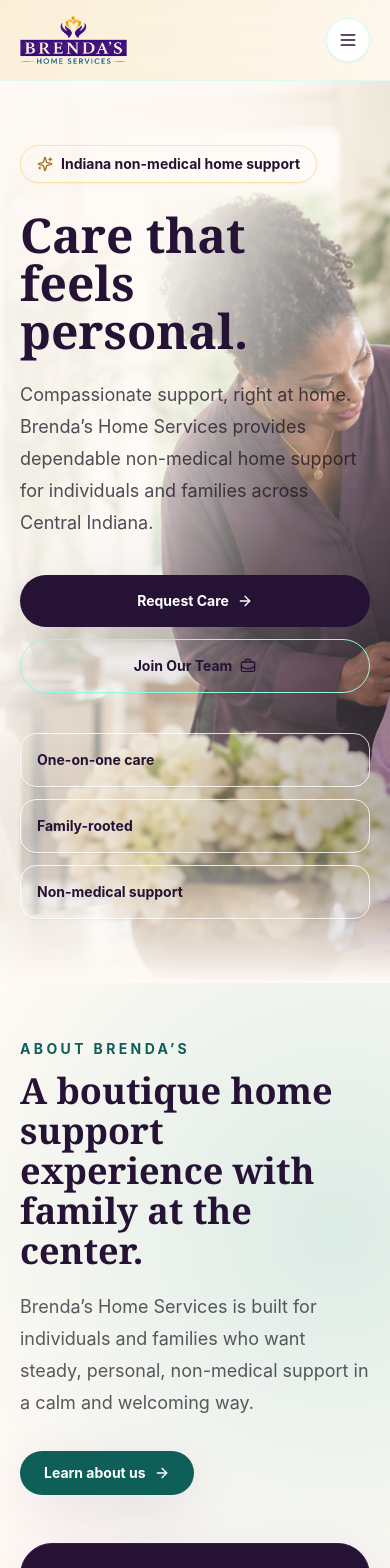
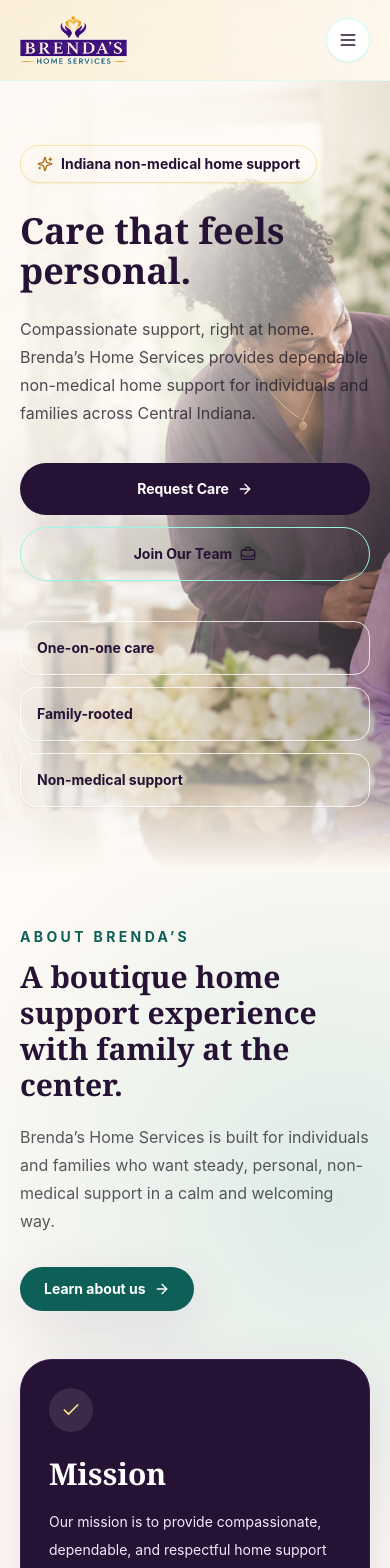
Before and after one commit to pat2100901/brendas-home-services, a Next.js app: page / in a window 390 px wide. Shown: the top 1568 px of the page. Built offline with nearby package versions, Linux system fonts and the light colour scheme.

Commit message:
Shrink hero and section headings on mobile so they don't dominate the viewport

```diff
--- a/app/about/page.tsx
+++ b/app/about/page.tsx
@@ -122,10 +122,10 @@
             <p className="text-xs font-bold uppercase tracking-[0.24em] text-teal-700">
               A note from Brenda
             </p>
-            <h2 className="mt-3 font-serif text-4xl font-semibold tracking-normal text-plum-900 sm:text-5xl">
+            <h2 className="mt-3 font-serif text-3xl font-semibold tracking-normal text-plum-900 sm:text-4xl lg:text-5xl">
               Care should feel like family showed up &mdash; not a shift.
             </h2>
-            <p className="mt-5 text-base leading-8 text-ink/72">
+            <p className="mt-5 text-base leading-7 text-ink/72 sm:leading-8">
               Brenda&rsquo;s Home Services was built for the moments families know well: a
               parent who needs a little more help with daily routines, a loved one who deserves
               steady companionship, a household that just needs a calmer rhythm. Our promise is
@@ -247,10 +247,10 @@
               <p className="text-xs font-bold uppercase tracking-[0.24em] text-gold-200">
                 Care promises
               </p>
-              <h2 className="mt-3 font-serif text-4xl font-semibold tracking-normal sm:text-5xl">
+              <h2 className="mt-3 font-serif text-3xl font-semibold tracking-normal sm:text-4xl lg:text-5xl">
                 Six quiet commitments families notice immediately.
               </h2>
-              <p className="mt-5 text-base leading-8 text-plum-100">
+              <p className="mt-5 text-base leading-7 text-plum-100 sm:leading-8">
                 The little things make care feel premium &mdash; tone, consistency, follow-through,
                 respect for the home.
               </p>
@@ -278,7 +278,7 @@
               <p className="text-xs font-bold uppercase tracking-[0.24em] text-teal-700">
                 Service area
               </p>
-              <h2 className="mt-3 font-serif text-3xl font-semibold tracking-normal text-plum-900 sm:text-4xl">
+              <h2 className="mt-3 font-serif text-2xl font-semibold tracking-normal text-plum-900 sm:text-3xl lg:text-4xl">
                 Proudly serving families across Central Indiana.
               </h2>
               <p className="mt-5 text-sm leading-8 text-ink/68">
--- a/app/page.tsx
+++ b/app/page.tsx
@@ -70,10 +70,10 @@
               <Sparkles className="size-4 shrink-0 text-gold-500" />
               <span className="min-w-0">Indiana non-medical home support</span>
             </div>
-            <h1 className="mt-7 font-serif text-5xl font-semibold tracking-normal text-plum-900 sm:text-6xl lg:text-7xl">
+            <h1 className="mt-7 font-serif text-4xl font-semibold tracking-normal text-plum-900 sm:text-6xl lg:text-7xl">
               Care that feels personal.
             </h1>
-            <p className="mt-6 max-w-xl text-lg leading-8 text-ink/75 sm:text-xl">
+            <p className="mt-6 max-w-xl text-base leading-7 text-ink/75 sm:text-xl sm:leading-8">
               Compassionate support, right at home. Brenda’s Home Services provides dependable
               non-medical home support for individuals and families across Central Indiana.
             </p>
@@ -172,7 +172,7 @@
         <div className="mx-auto grid max-w-7xl gap-12 lg:grid-cols-[0.8fr_1.2fr] lg:items-center">
           <div>
             <p className="text-sm font-bold uppercase tracking-[0.24em] text-gold-200">Counties we serve</p>
-            <h2 className="mt-3 font-serif text-4xl font-semibold tracking-normal sm:text-5xl">
+            <h2 className="mt-3 font-serif text-3xl font-semibold tracking-normal sm:text-4xl lg:text-5xl">
               Proudly serving families across Central Indiana.
             </h2>
             <p className="mt-5 text-lg leading-8 text-plum-100">
@@ -195,7 +195,7 @@
           <div className="grid gap-0 lg:grid-cols-[1fr_0.78fr]">
             <div className="p-7 text-white sm:p-10 lg:p-14">
               <p className="text-sm font-bold uppercase tracking-[0.24em] text-gold-200">Careers</p>
-              <h2 className="mt-3 max-w-3xl font-serif text-4xl font-semibold tracking-normal sm:text-5xl">
+              <h2 className="mt-3 max-w-3xl font-serif text-3xl font-semibold tracking-normal sm:text-4xl lg:text-5xl">
                 Meaningful work for compassionate caregivers.
               </h2>
               <p className="mt-5 max-w-2xl text-lg leading-8 text-plum-100">
--- a/app/services/page.tsx
+++ b/app/services/page.tsx
@@ -15,10 +15,10 @@
         <div className="mx-auto grid max-w-7xl gap-10 lg:grid-cols-[0.95fr_1.05fr] lg:items-end">
           <div>
             <p className="text-sm font-bold uppercase tracking-[0.24em] text-teal-700">Services</p>
-            <h1 className="mt-3 max-w-4xl font-serif text-5xl font-semibold tracking-normal text-plum-900 sm:text-6xl">
+            <h1 className="mt-3 max-w-4xl font-serif text-3xl font-semibold tracking-normal text-plum-900 sm:text-5xl lg:text-6xl">
               Support that feels practical, personal, and family-centered.
             </h1>
-            <p className="mt-6 max-w-2xl text-lg leading-8 text-ink/70">
+            <p className="mt-6 max-w-2xl text-base leading-7 text-ink/70 sm:text-lg sm:leading-8">
               Brenda’s Home Services offers non-medical one-on-one care for daily routines,
               personal support, companionship, home life, community connection, and family relief.
             </p>
--- a/components/section-heading.tsx
+++ b/components/section-heading.tsx
@@ -9,10 +9,10 @@
   return (
     <div className={align === "center" ? "mx-auto max-w-3xl text-center" : "max-w-3xl"}>
       <p className="text-sm font-bold uppercase tracking-[0.24em] text-teal-700">{eyebrow}</p>
-      <h2 className="mt-3 font-serif text-4xl font-semibold tracking-normal text-plum-900 sm:text-5xl">
+      <h2 className="mt-3 font-serif text-3xl font-semibold tracking-normal text-plum-900 sm:text-4xl lg:text-5xl">
         {title}
       </h2>
-      {children ? <p className="mt-5 text-lg leading-8 text-ink/70">{children}</p> : null}
+      {children ? <p className="mt-5 text-base leading-7 text-ink/70 sm:text-lg sm:leading-8">{children}</p> : null}
     </div>
   );
 }
```
